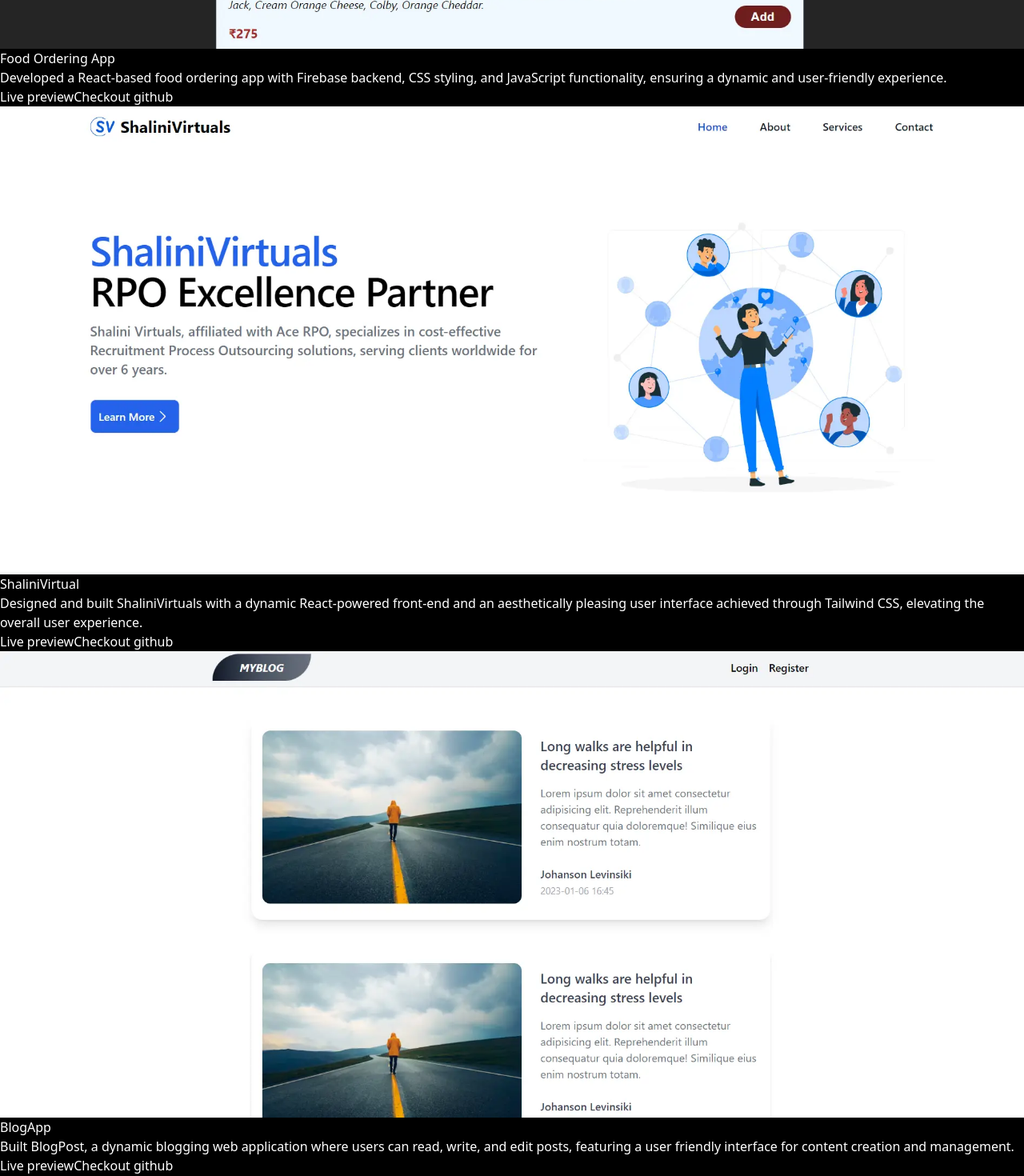
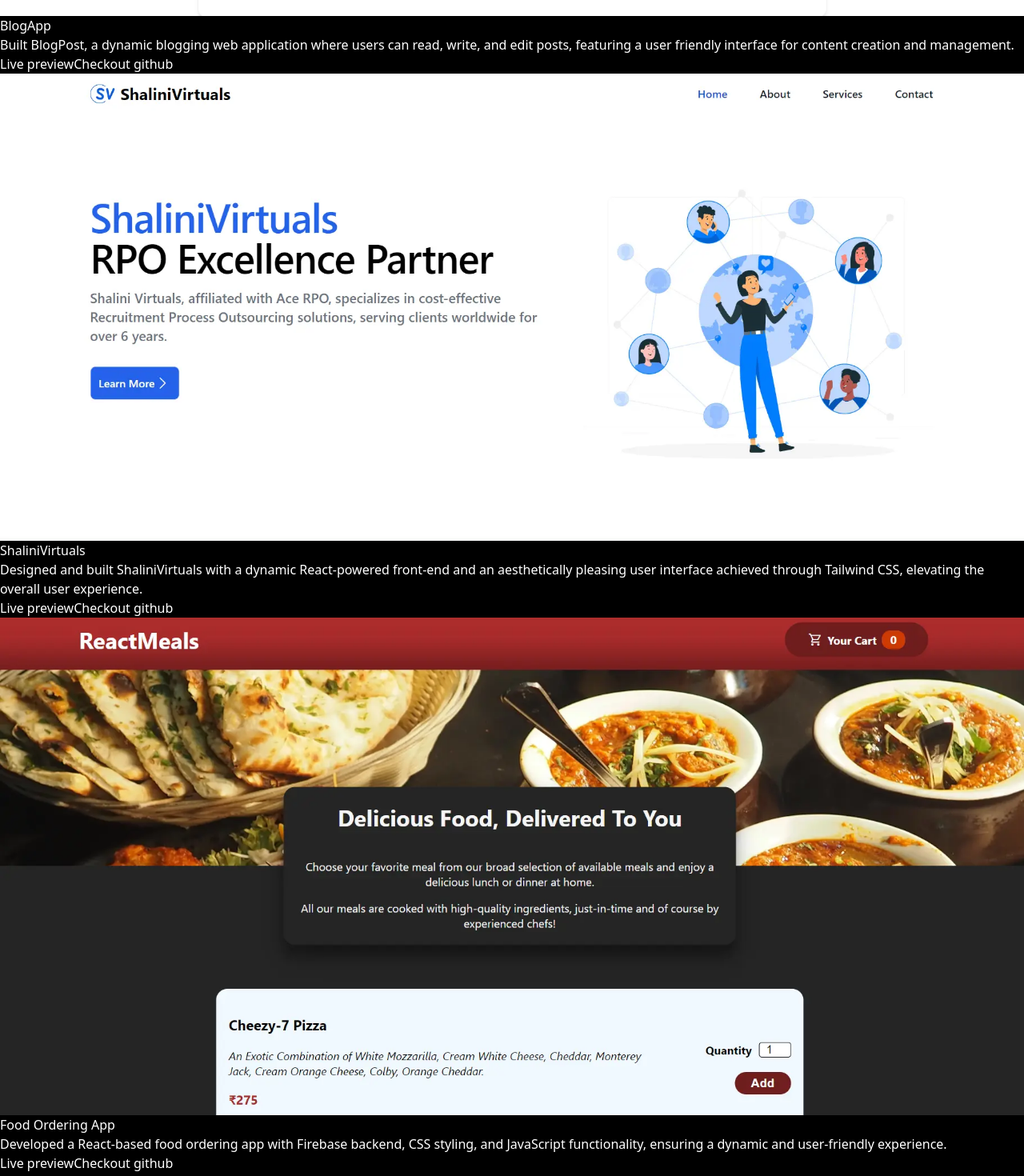
Before and after one commit to VikashBurman/My-Portfolio, a React (Vite) app: page / in a window 1280 px wide. Shown: the part 5200-6670 px from the top of the page at 80% size. Built offline with nearby package versions, Linux system fonts and the light colour scheme.

Commit message:
DailyBiz Added

```diff
--- a/src/App.jsx
+++ b/src/App.jsx
@@ -82,12 +82,13 @@
         }  fixed left-0 right-0 top-0 z-20 bg-black`}
         id="home"
       >
-
         <div className="container m-auto  px-4 py-6 max-w-5xl bg-black max-sm:py-4  ">
           <div className="flex flex-col gap-4 sm:flex-row justify-between items-center">
             <div>
               <a href="#">
-              <h1 className="font-bold text-2xl max-sm:hidden">VikashBurman</h1>
+                <h1 className="font-bold text-2xl max-sm:hidden">
+                  VikashBurman
+                </h1>
               </a>
             </div>
             <div>
@@ -134,7 +135,9 @@
         <section>
           <div className="container  px-4 pt-12 pb-12 sm:pt-20 flex flex-col sm:flex-row gap-6 text-center sm:text-left  ">
             <div>
-              <h2 className="font-bold text-4xl max-sm:text-3xl">Hello, I'm Vikash Burman</h2>
+              <h2 className="font-bold text-4xl max-sm:text-3xl">
+                Hello, I'm Vikash Burman
+              </h2>
               <div className="w-max">
                 <h2 className="font-bold max-sm:hidden text-3xl max-sm:text-2xl mt-1 gradiant-text">
                   MERN Stack Developer
@@ -142,7 +145,9 @@
               </div>
               <div>
                 <p className="mt-4 text-gray-400 ">
-                Passionate about coding and creation, I’ve developed full-stack applications and honed my programming skills across multiple platforms and languages.
+                  Passionate about coding and creation, I’ve developed
+                  full-stack applications and honed my programming skills across
+                  multiple platforms and languages.
                 </p>
 
                 <div className=" flex items-center max-sm:justify-center mt-5">
@@ -151,9 +156,7 @@
                     target="_blank"
                   >
                     <button className="px-4 shadow-gray-500 shadow-md py-4 bg-gradient-to-t from-blue-500 rounded-full to-cyan-500 hover:from-blue-700 hover:to-cyan-700">
-
                       Download resume
-
                     </button>
                   </a>
 
@@ -244,6 +247,61 @@
                   </button>
                 </div>
               </div>
+
+              <div className="border border-gray-500 rounded-md p-5 flex-1">
+                <img src={Project4} className="w-full h-[13rem] " />
+                <h3 className="text-2xl font-semibold mt-8">BlogApp</h3>
+                <p className="text-gray-400 text-sm mt-2">
+                  Built BlogPost, a dynamic blogging web application where users
+                  can read, write, and edit posts, featuring a user friendly
+                  interface for content creation and management.
+                </p>
+                <div className="flex gap-2 mt-12">
+                  <button className="flex-1 text-sm py-3 bg-gradient-to-t from-blue-500 rounded-full to-cyan-500 hover:from-blue-700 hover:to-cyan-700">
+                    <a
+                      href="https://dailybiz.vercel.app/"
+                      target="_blank"
+                    >
+                      Live preview
+                    </a>
+                  </button>
+                  <button className="flex-1 text-sm py-3 border rounded-full hover:border-blue-500 hover:text-blue-500">
+                    <a
+                      href="https://github.com/VikashBurman/DailyBiz"
+                      target="_blank"
+                    >
+                      Checkout github
+                    </a>
+                  </button>
+                </div>
+              </div>
+            </div>
+            <div className="flex flex-col sm:flex-row  gap-10 mt-11">
+              <div className="border border-gray-500 rounded-md p-5 flex-1">
+                <img src={Project3} className="w-full h-[13rem]" />
+                <h3 className="text-2xl font-semibold mt-8">ShaliniVirtuals</h3>
+                <p className="text-gray-400 text-sm mt-2">
+                  Designed and built ShaliniVirtuals with a dynamic
+                  React-powered front-end and an aesthetically pleasing user
+                  interface achieved through Tailwind CSS, elevating the overall
+                  user experience.
+                </p>
+                <div className="flex gap-2 mt-12">
+                  <button className="flex-1 text-sm py-3 bg-gradient-to-t from-blue-500 rounded-full to-cyan-500 hover:from-blue-700 hover:to-cyan-700">
+                    <a href="https://www.shalinivirtuals.com/" target="_blank">
+                      Live preview
+                    </a>
+                  </button>
+                  <button className="flex-1 text-sm py-3 border rounded-full hover:border-blue-500 hover:text-blue-500">
+                    <a
+                      href="https://github.com/VikashBurman/shaliniV"
+                      target="_blank"
+                    >
+                      Checkout github
+                    </a>
+                  </button>
+                </div>
+              </div>
               <div className="border border-gray-500 rounded-md p-5 flex-1">
                 <img src={Project2} className="w-full h-[13rem]" />
                 <h3 className="text-2xl font-semibold mt-8">
@@ -274,58 +332,7 @@
                   </button>
                 </div>
               </div>
-            </div>
-            <div className="flex flex-col sm:flex-row  gap-10 mt-11">
-              <div className="border border-gray-500 rounded-md p-5 flex-1">
-                <img src={Project3} className="w-full h-[13rem]" />
-                <h3 className="text-2xl font-semibold mt-8">ShaliniVirtual</h3>
-                <p className="text-gray-400 text-sm mt-2">
-                  Designed and built ShaliniVirtuals with a dynamic
-                  React-powered front-end and an aesthetically pleasing user
-                  interface achieved through Tailwind CSS, elevating the overall
-                  user experience.
-                </p>
-                <div className="flex gap-2 mt-12">
-                  <button className="flex-1 text-sm py-3 bg-gradient-to-t from-blue-500 rounded-full to-cyan-500 hover:from-blue-700 hover:to-cyan-700">
-                    <a href="https://www.shalinivirtuals.com/" target="_blank">
-                      Live preview
-                    </a>
-                  </button>
-                  <button className="flex-1 text-sm py-3 border rounded-full hover:border-blue-500 hover:text-blue-500">
-                    <a
-                      href="https://github.com/VikashBurman/shaliniV"
-                      target="_blank"
-                    >
-                      Checkout github
-                    </a>
-                  </button>
-                </div>
-              </div>
 
-              <div className="border border-gray-500 rounded-md p-5 flex-1">
-                <img src={Project4} className="w-full h-[13rem] " />
-                <h3 className="text-2xl font-semibold mt-8">BlogApp</h3>
-                <p className="text-gray-400 text-sm mt-2">
-                  Built BlogPost, a dynamic blogging web application where users
-                  can read, write, and edit posts, featuring a user friendly
-                  interface for content creation and management.
-                </p>
-                <div className="flex gap-2 mt-12">
-                  <button className="flex-1 text-sm py-3 bg-gradient-to-t from-blue-500 rounded-full to-cyan-500 hover:from-blue-700 hover:to-cyan-700">
-                    <a href="https://github.com/VikashBurman/BlogApp" target="_blank">
-                      Live preview
-                    </a>
-                  </button>
-                  <button className="flex-1 text-sm py-3 border rounded-full hover:border-blue-500 hover:text-blue-500">
-                    <a
-                      href="https://github.com/VikashBurman/BlogApp"
-                      target="_blank"
-                    >
-                      Checkout github
-                    </a>
-                  </button>
-                </div>
-              </div>
             </div>
           </div>
         </section>
@@ -357,7 +364,9 @@
               </div>
               <div className="mt-8">
                 <div className="flex justify-between items-center">
-                  <h2 className="font-semibold">HTML,Tailwind,Css & Bootstrap</h2>
+                  <h2 className="font-semibold">
+                    HTML,Tailwind,Css & Bootstrap
+                  </h2>
                   <p className="text-gray-500">Advanced</p>
                 </div>
                 <span className="w-full h-2 mt-2 bg-gradient-to-t from-blue-500 to-cyan-500 block rounded-md" />
@@ -418,9 +427,7 @@
                 </p>
               </div>
 
-              <div>
-
-              </div>
+              <div></div>
             </div>
           </div>
         </section>
```
Also changed, not shown: src/assets/Project4.webp. Lines whose indentation alone changed are shown as unchanged.
